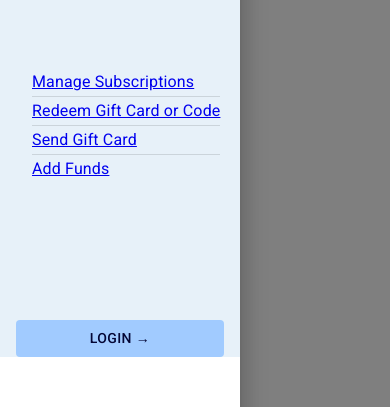
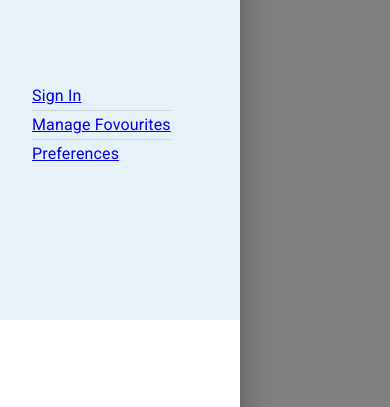
Before and after one commit to Malebo29/MALLEG088_PTO2303_GroupB_MaleboLegodi_DWA18, a React (Vite) app: page / in a window 390 px wide. Both pictures are taken after a click on the button 189 px from the left and 168 px from the top of the page. Shown: the part 246-653 px from the top of the page. Built offline with nearby package versions, Linux system fonts and the light colour scheme; no server answers; a web font is replaced by a local one.

Commit message:
Updated the Header component with an authentication system, showing different buttons and functionality based on whether the user is logged in or not. The pathname check at the beginning ensuring that the Header is not displayed on the signin and signup routes.

```diff
--- a/src/components/header/Header.tsx
+++ b/src/components/header/Header.tsx
@@ -2,15 +2,13 @@ import { Box, Typography, Button, CssBaseline, AppBar, Toolbar, IconButton, Draw
 import { useShowsContext } from "../../context/ShowsContext";
 import Logo from "../../assets/android-chrome-192x192.png";
 import HeaderMenuIcon from "./HeaderMenuIcon";
-import { Navigate, useLocation, useNavigate } from "react-router-dom";
+import { useLocation, useNavigate } from "react-router-dom";
 import { supabase } from "../../auth/supabase.service";
 
 const drawerWidth = 240;
 type Props = {
     window?: ()=>Window;
 }
-
-
 
 export const Header = (props: Props) =>{
     const { pathname } = useLocation()
@@ -25,6 +23,7 @@ export const Header = (props: Props) =>{
     if( pathname == '/signin' || pathname == '/signup'){
         return null
     }
+
     const drawer = (
         <Container
             onClick={handleDrawerToggle}
@@ -35,7 +34,7 @@ export const Header = (props: Props) =>{
                 justifyContent: 'space-between',
                 backgroundColor: "#E7F1F9"
                 }}>
-                    <Box
+                <Box
                         sx={{
                             display: {xs: 'flex',},
                             flexDirection: 'column',
@@ -72,13 +71,16 @@ export const Header = (props: Props) =>{
                     <Stack
                         sx={{alignItems: "flex-start", gap:"2px"}}
                     >
-                        <a href="#">Manage Subscriptions</a>
+
+                        {sessionStorage.getItem('token') != null ?
+                            <a href="/profile">My Profile</a> :
+                            <a href="/signin">Sign In</a>
+                        }
                         <Divider sx={{width:"100%"}}/>
-                        <a href="#">Redeem Gift Card or Code</a>
+                        <a href="#">Manage Fovourites</a>
+
                         <Divider sx={{width:"100%"}}/>
-                        <a href="#">Send Gift Card</a>
-                        <Divider sx={{width:"100%"}}/>
-                        <a href="#">Add Funds</a>
+                        <a href="#">Preferences</a>
                     </Stack>
                 </Box>
                 <Box
@@ -86,15 +88,8 @@ export const Header = (props: Props) =>{
                         display: 'block',
                         justifyItems:'flex-end'
                     }}
-                >
-                    <Button
-                        variant="text"
-                        sx={{backgroundColor: "#A1CBFF", width: "100%", color: "#040736"}}
-                        >
-                            <span>
-                                Login <span>&rarr;</span>
-                            </span>
-                    </Button>
+                    >
+
                 </Box>
         </Container>
     )
@@ -163,7 +158,7 @@ export const Header = (props: Props) =>{
                     sx={{display: {xs:"none", sm:"block"}, backgroundColor: "#A1CBFF", margin: 1, width: "100%", color: "#040736"}}
                     >
                         <span>
-                            Login
+                            SignIn
                         </span>
                 </Button>
                     }
```
